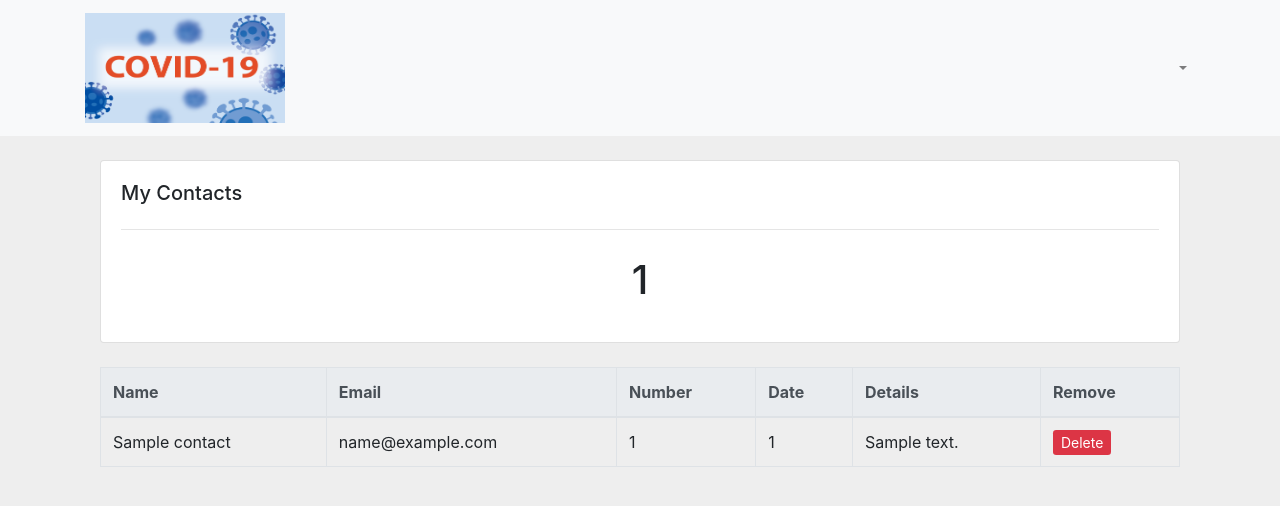
After one commit to marilenahadjitheodoulou/covid-19, a Django app: page /mycontacts/ in a window 1280 px wide. The commit adds this page. Shown: the top 506 px of the page. Run offline with Django 3.2, Linux system fonts and the light colour scheme; a user stored in the database is signed in; tables that the repository leaves empty hold one stand-in row (values such as "Sample post"); some libraries are stand-ins or nearby versions.

Commit message:
list of contacts

```diff
--- a/mysite/contacts/models.py
+++ b/mysite/contacts/models.py
@@ -12,4 +12,4 @@ class Contact(models.Model):
     details = models.CharField(max_length=50)
 
     def __str__(self):
-        return self.name
+        return self.user
--- a/mysite/contacts/urls.py
+++ b/mysite/contacts/urls.py
@@ -5,5 +5,5 @@ from contacts import views as contact_views
 app_name='contacts'
 urlpatterns = [
     path('upload/', contact_views.upload, name='upload'),
-
+    path('mycontacts/', contact_views.UploadView.as_view(), name='mycontacts'),
 ]
--- a/mysite/contacts/views.py
+++ b/mysite/contacts/views.py
@@ -2,6 +2,7 @@ from django.shortcuts import render, redirect, get_object_or_404
 from django.contrib import messages
 from django.contrib.auth.models import User
 from django.views.generic import TemplateView
+from .filters import OrderFilter
 from .forms import ContactForm
 from .models import *
 
@@ -16,8 +17,19 @@ def upload(request):
 
             messages.success(request, f'Your contact has been created!')
 
+            return redirect('contacts:mycontacts')
+
     else:
         form = ContactForm()
 
     context = {'form': form}
     return render(request, 'registration/upload.html', context)
+
+class UploadView(TemplateView):
+    template_name = 'registration/mycontacts.html'
+
+    def get(self, request):
+        contacts = Contact.objects.filter(user=request.user)
+        total_mycontact = contacts.count()
+        context = {'contacts': contacts, 'total_mycontact':total_mycontact}
+        return render(request, self.template_name, context)
--- a/mysite/templates/base.html
+++ b/mysite/templates/base.html
@@ -53,7 +53,8 @@
               <a class="dropdown-item" href="{% url 'userprofiles:profile' %}"><i class="fa fa-user-circle" style="font-size:20px"></i> Profile</a>
               <a class="dropdown-item" href="{% url 'userprofiles:edit_profile' %}"><i class="fa fa-vcard" style="font-size:20px"></i> Edit Profile</a>
               <a class="dropdown-item" href="{% url 'password_change' %}"><i class="fa fa-lock" style="font-size:20px"></i> Change password</a>
-              <a class="dropdown-item" href="{% url 'contacts:upload' %}"><i class="fa fa-upload" style="font-size:20px"></i> Create a Contact</a>
+              <a class="dropdown-item" href="{% url 'contacts:upload' %}"><i class="fa fa-user-plus" style="font-size:20px"></i> Create a Contact</a>
+              <a class="dropdown-item" href="{% url 'contacts:mycontacts' %}"><i class="fa fa-users" style="font-size:20px"></i> My Contacts</a>
               <div class="dropdown-divider"></div>
               <a class="dropdown-item" href="{% url 'logout' %}"><i class="fa fa-sign-out" style="font-size:20px"></i> Log out</a>
             </div>
--- a/mysite/templates/home.html
+++ b/mysite/templates/home.html
@@ -2,7 +2,7 @@
 
 {% block content %}
 <h2>Homepage</h2>
-<p>Welcome to My Site, {% if user.is_authenticated %}{{ user.username }}{% else %}visitor{% endif %}!</p>
+<p>Welcome to Covid-19 Contact Tracing, {% if user.is_authenticated %}{{ user.username }}{% else %}visitor{% endif %}!</p>
 <strong>Total users registered: </strong> <i class="fa fa-users" style="font-size:20px"></i> {{ count }}
 <br>
 
--- /dev/null
+++ b/mysite/templates/registration/mycontacts.html
@@ -0,0 +1,44 @@
+{% extends 'base.html' %}
+
+{% load crispy_forms_tags %}
+
+{% block content %}
+<!-- Begin Page Content -->
+<div class="container-fluid">
+
+    <!-- Page Heading -->
+    <div class="card card-body">
+        <h5>My Contacts</h5>
+        <hr>
+        <h1 style="text-align: center;padding: 10px">{{total_mycontact}}</h1>
+    </div>
+    <!-- Main Content Here -->
+    <table id="example" class="table table-bordered" style="width:100%">
+        <thead class="thead-light">
+            <tr>
+                <th>Name</th>
+                <th>Email</th>
+                <th>Number</th>
+                <th>Date</th>
+                <th>Details</th>
+                <th>Remove</th>
+
+            </tr>
+        </thead>
+        <tbody>
+            {% for contact in contacts %}
+            <tr>
+                <td>{{contact.name}}</td>
+                <td>{{contact.email}}</td>
+                <td>{{contact.number}}</td>
+                <td>{{contact.date}}</td>
+                <td>{{contact.details}}</td>
+                <td><a class="btn-sm btn-danger" href="{% url 'userprofiles:profile' %}">Delete</a></td>
+                <br>
+            </tr>
+            {% endfor %}
+        </tbody>
+    </table>
+</div>
+
+{% endblock content %}
```
